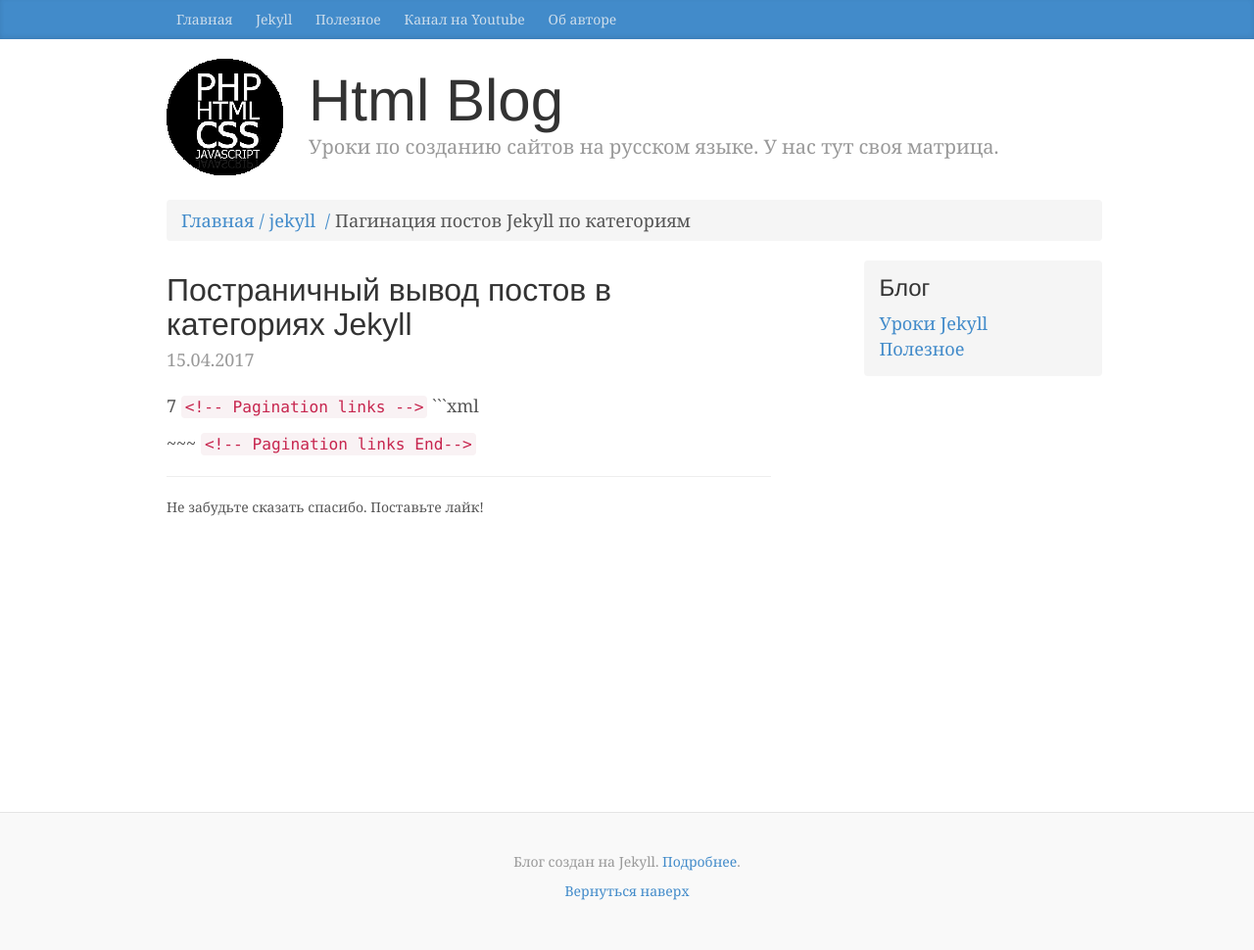
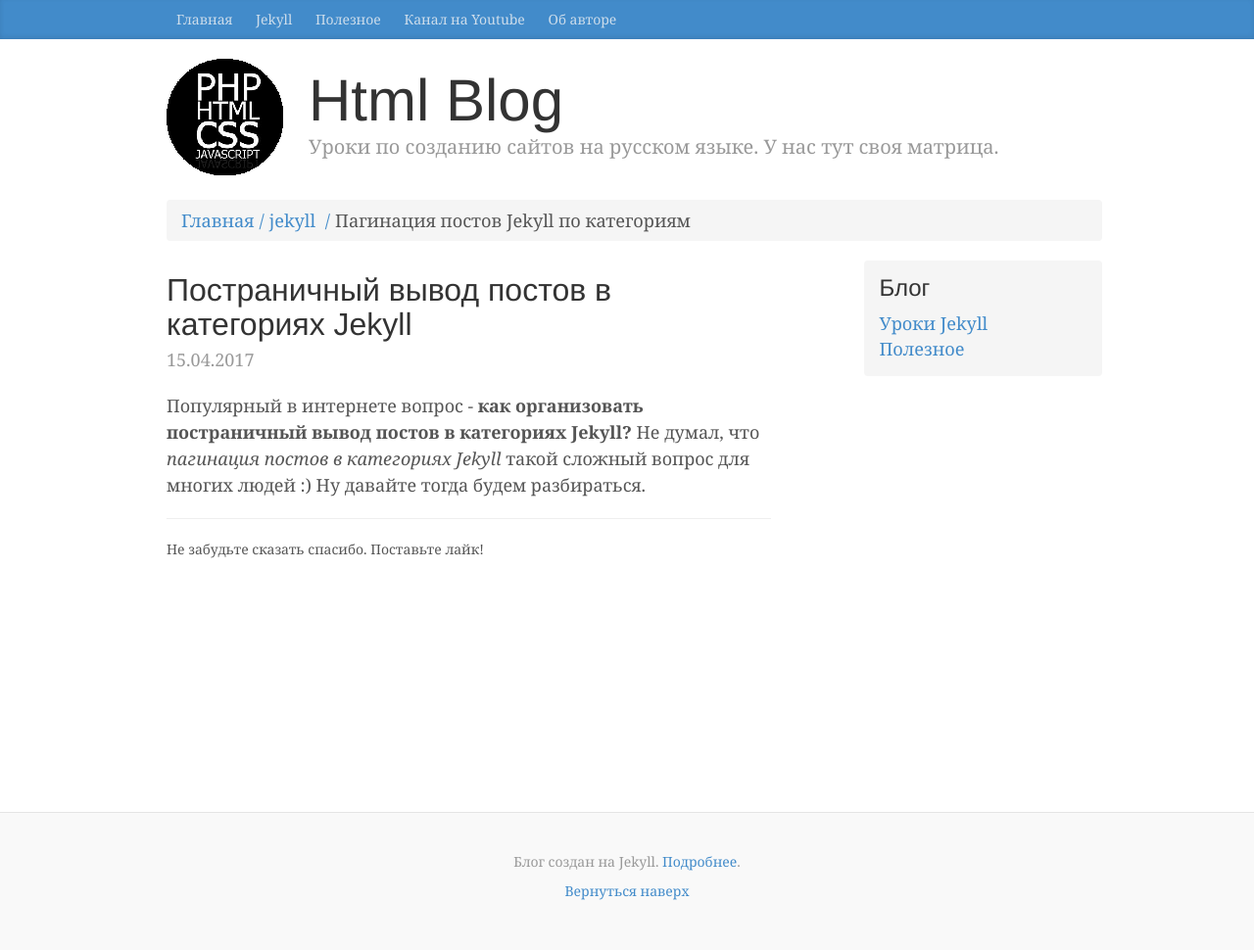
Before and after one commit to htmlblog/htmlblog.github.io, a Jekyll site: the page built from _posts/2017-04-15-paghinatsiia-jekyll-po-katieghoriiam.markdown, in a window 1280 px wide. Shown: the whole page at 98% size. Built offline with Jekyll 4.4.1, drawn with Linux system fonts in a browser that asks for light colours; comment, search, counter and statistics services are not loaded.

Commit message:
Updated Paghinatsiia Jekyll Po Katieghoriiam

````diff
--- a/_posts/2017-04-15-paghinatsiia-jekyll-po-katieghoriiam.markdown
+++ b/_posts/2017-04-15-paghinatsiia-jekyll-po-katieghoriiam.markdown
@@ -11,12 +11,5 @@ description: В данной статье рассмотрим как подкл
 layout: post
 ---
 
-7
-`<!-- Pagination links -->`
-```xml
-{% if paginator.total_pages > 1 %}
-```
-~~~xml
-{% endif %}
-~~~
-`<!-- Pagination links End-->`
+Популярный в интернете вопрос - **как организовать постраничный вывод постов в категориях Jekyll?**
+Не думал, что *пагинация постов в категориях Jekyll* такой сложный вопрос для многих людей :) Ну давайте тогда будем разбираться.
````
